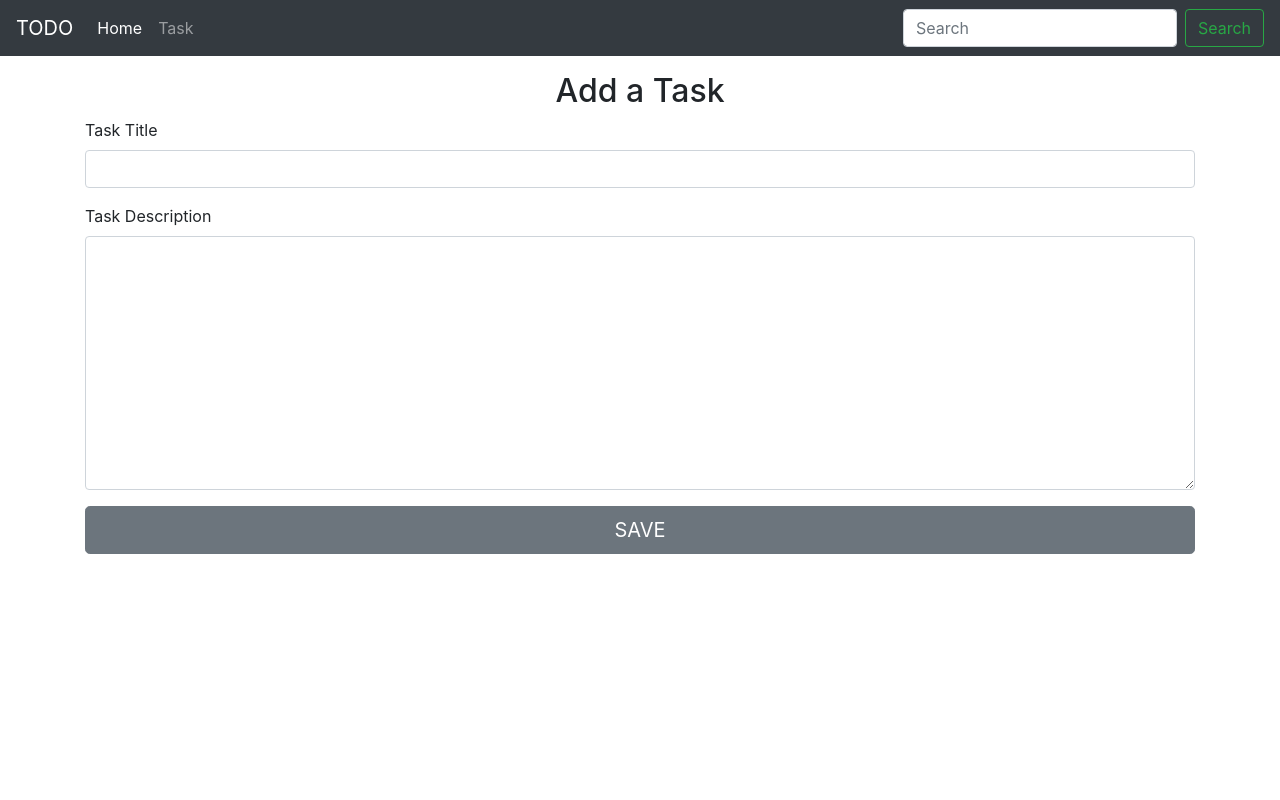
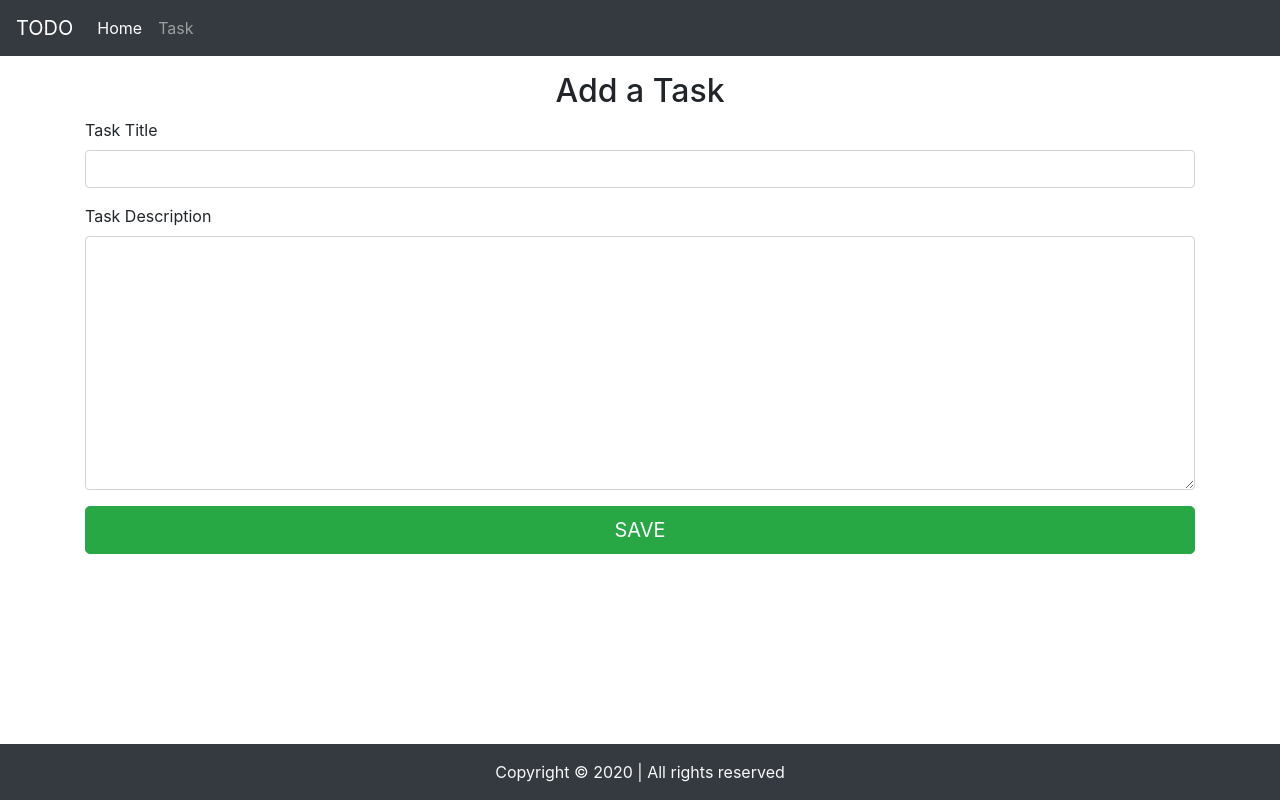
Before and after one commit to rahulraveendranak/todoList, a Django app: page / in a window 1280 px wide. Run offline with Django 3.2, Linux system fonts and the light colour scheme; some libraries are stand-ins or nearby versions.

Commit message:
modified litle

```diff
--- a/templates/index.html
+++ b/templates/index.html
@@ -29,12 +29,7 @@
                 <li class="nav-item">
                     <a class="nav-link" href="/task">Task</a>
                 </li>
-
             </ul>
-            <form class="form-inline my-2 my-lg-0">
-                <input class="form-control mr-sm-2" type="search" placeholder="Search" aria-label="Search">
-                <button class="btn btn-outline-success my-2 my-sm-0" type="submit">Search</button>
-            </form>
         </div>
     </nav>
 {% if success %}
@@ -59,9 +54,16 @@
           <label for="desc">Task Description</label>
           <textarea class="form-control" id="desc" name="desc" rows="10" cols="30"></textarea>
         </div>
-        <button type="submit" class="btn btn-secondary btn-lg btn-block">SAVE</button>
+        <button type="submit" class="btn btn-success btn-lg btn-block">SAVE</button>
       </form>
   </div>
+
+<footer>
+    <!-- Copyright -->
+    <div class="footer-copyright bg-dark text-light text-center fixed-bottom my-0 py-3">Copyright © 2020 | All rights reserved
+    </div>
+</footer>
+
     <!-- Optional JavaScript -->
     <!-- jQuery first, then Popper.js, then Bootstrap JS -->
     <script src="https://code.jquery.com/jquery-3.5.1.slim.min.js"
```
Also changed, not shown: templates/task.html (+8 -0 lines), db.sqlite3.
